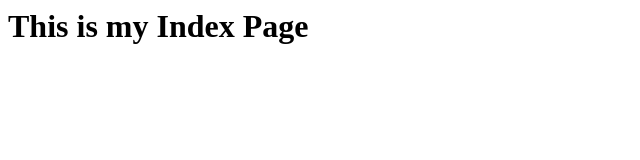
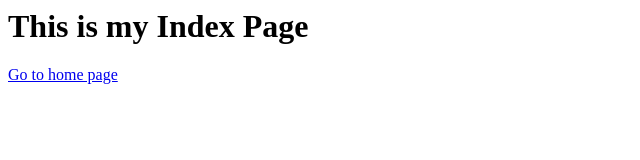
Before and after one commit to shwetabandagale/CICD1803, a plain HTML site: page index.html in a window 1280 px wide. Shown: the whole page, without its empty margins (0-640 px from the left). Drawn offline with Linux system fonts and the light colour scheme.

Commit message:
Update index.html

```diff
--- a/index.html
+++ b/index.html
@@ -1,5 +1,5 @@
 <head>
 <body><h1>This is my Index Page</h1>
-
+    <a href = "home.html" target = "blank">Go to home page</a>
 </body>
 </head>
```
